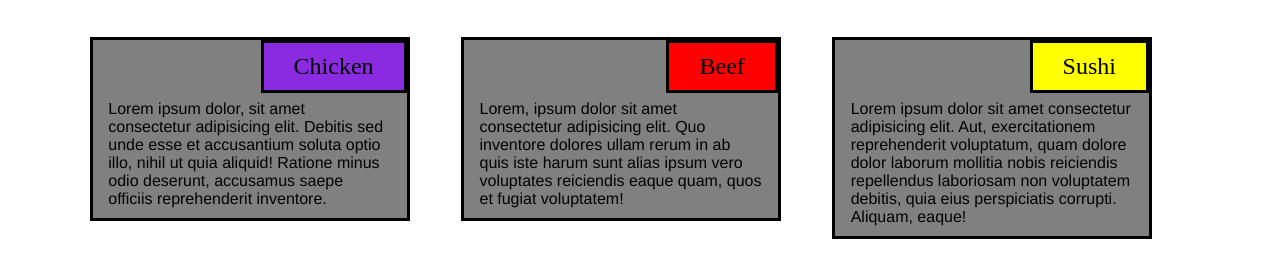
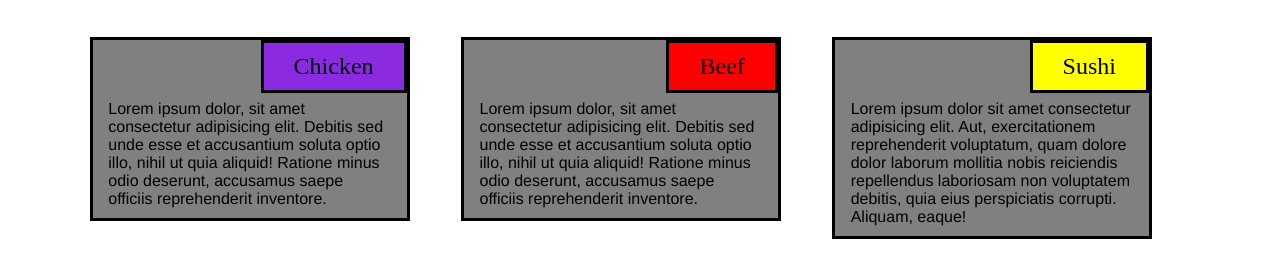
Before and after one commit to LBCJuan/Module-2-Coding-Assignment, a plain HTML site: page module2-solution/index.html in a window 1280 px wide. Shown: the part 60-338 px from the top of the page. Drawn offline with Linux system fonts and the light colour scheme.

Commit message:
Update index.html

```diff
--- a/module2-solution/index.html
+++ b/module2-solution/index.html
@@ -8,6 +8,7 @@
 </head>
 
 <body>
+
 <h1>Our Menu</h1>
 
 <div class="row">
@@ -21,8 +22,8 @@
 
   <div class="col-lg-3 col-md-5 col-sm-10">
     <div id="title2" class="titles">Beef</div>
-    <p>Lorem, ipsum dolor sit amet consectetur adipisicing elit. Quo inventore dolores ullam rerum in ab quis iste harum sunt alias ipsum vero voluptates reiciendis eaque quam,
-      quos et fugiat voluptatem!
+    <p>Lorem ipsum dolor, sit amet consectetur adipisicing elit. Debitis sed unde esse et accusantium soluta optio illo, nihil ut quia aliquid! Ratione minus odio deserunt,
+      accusamus saepe officiis reprehenderit inventore.
     </p>
   </div>
 
@@ -34,6 +35,7 @@
   </div>
 
 </div>
+
 </body>
 
 </html>
```
